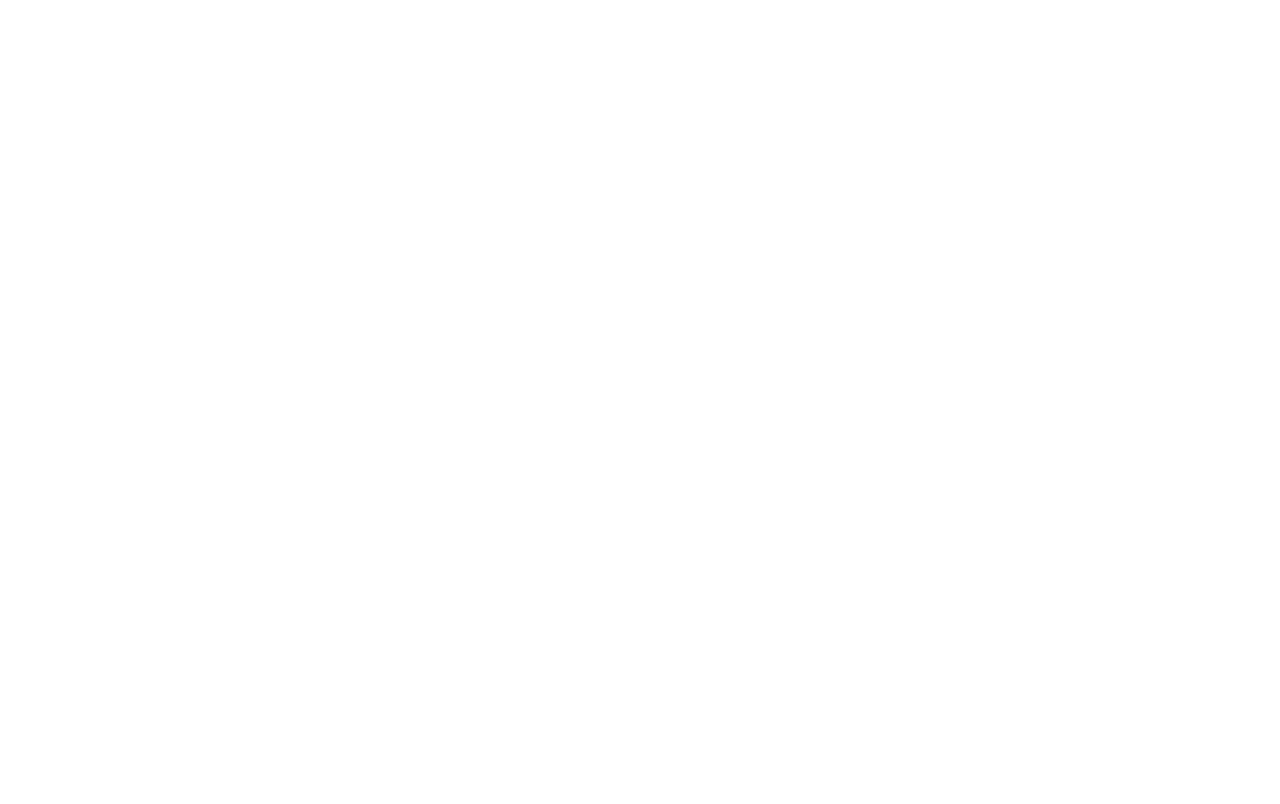
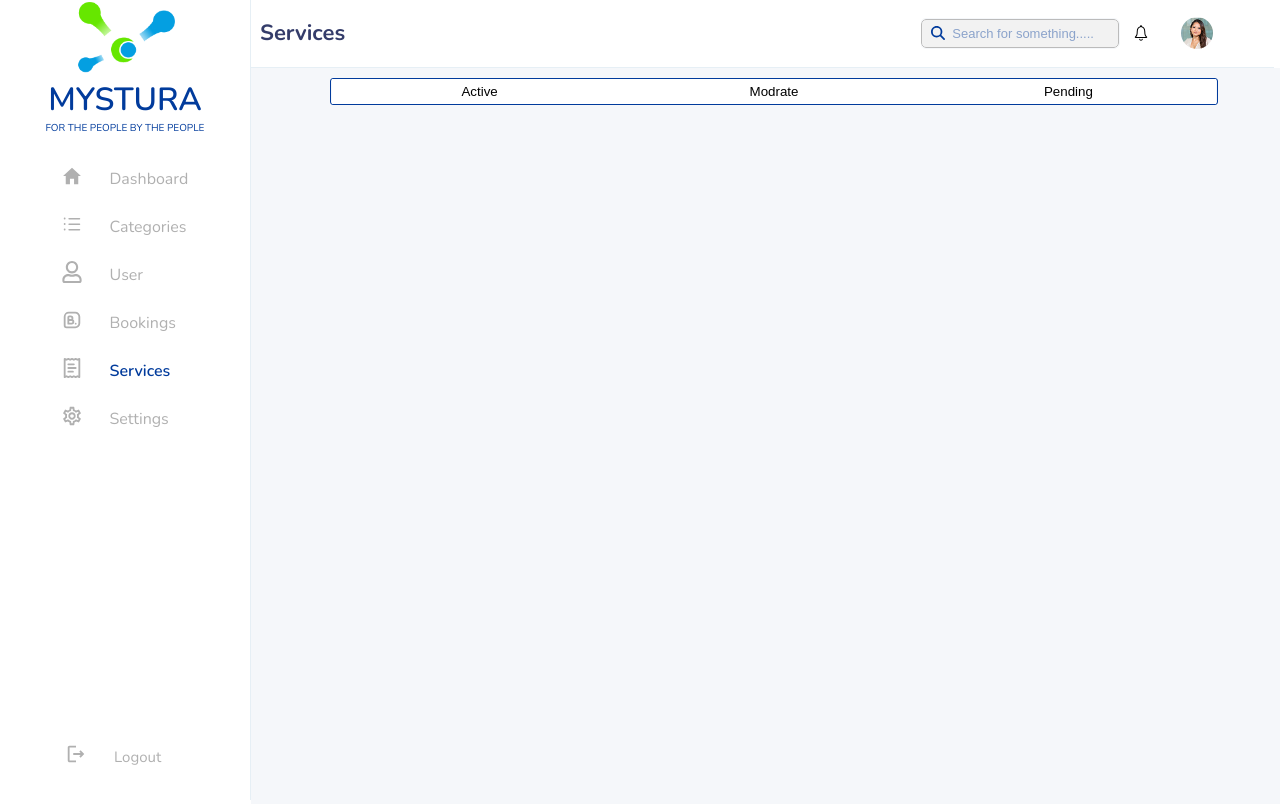
Before and after one commit to Tahanaz0/Mystura, a React (Vite) app: page /services in a window 1280 px wide. Before the commit this address had no page. Shown: the top 804 px of the page. Built offline with nearby package versions, Linux system fonts and the light colour scheme.

Commit message:
'services-page'

```diff
--- a/src/App.jsx
+++ b/src/App.jsx
@@ -3,6 +3,7 @@
 import Login from './component/login/Login';
 import Dashboard from './component/dashboard/Dashboard';
 import SideBar from './component/sideBar/sideBar';
+import Services from "./component/services/Services";
 import Header from './component/Header/Header';
 import User from './component/user/User';
 import Categories from './component/categories/Categories';
@@ -13,7 +14,7 @@
     <>
       <Header />
       <div style={{ display: 'flex' }}>
-        <SideBar/>
+        <SideBar />
         <div className="main-content">
           {children}
         </div>
@@ -30,7 +31,7 @@
         path="/dashboard"
         element={
           <LayoutWithHeaderSidebar>
-            <Dashboard/>
+            <Dashboard />
           </LayoutWithHeaderSidebar>
         }
       />
@@ -38,19 +39,28 @@
         path="/categories"
         element={
           <LayoutWithHeaderSidebar>
-            <Categories/>
+            <Categories />
           </LayoutWithHeaderSidebar>
         }
       />
-       <Route
+      <Route
         path="/user"
         element={
           <LayoutWithHeaderSidebar>
-            <User/>
+            <User />
+          </LayoutWithHeaderSidebar>
+        }
+      />
+      <Route
+        path="/services"
+        element={
+          <LayoutWithHeaderSidebar>
+            <Services />
           </LayoutWithHeaderSidebar>
         }
       />
     </Routes>
+
   );
 }
 
--- a/src/component/Header/header.css
+++ b/src/component/Header/header.css
@@ -69,17 +69,17 @@
   position: relative;
   width: 100%;
   max-width: 180px;
-  flex-shrink: 1;
+  /* flex-shrink: 1; */
 }
 
 .custom-input {
-  width: 85%;
-  padding: 6px 6px 6px 28px;
+  width: 89%;
+  padding: 6px 6px 6px 30px;
   font-size: 13px;
   border: 1px solid #bbb;
   background-color: #f2f2f2;
   color: #333;
-  border-radius: 6px;
+  /* border-radius: 2px; */
   outline: none;
 }
 
--- /dev/null
+++ b/src/component/services/Services.jsx
@@ -0,0 +1,19 @@
+import React from "react";
+import './service.css'
+const Services = () => {
+    return (
+        <>
+            <div className="service-main">
+                <div>
+                    <div className="service-btn">
+                        <button className="btn1">Active</button>
+                        <button className="btn1">Modrate</button>
+                        <button className="btn1">Pending</button>
+                    </div>
+                </div>
+            </div>
+        </>
+    )
+
+}
+export default Services
--- /dev/null
+++ b/src/component/services/service.css
@@ -0,0 +1,59 @@
+.service-main {
+    margin-top: 60px;
+    margin-left: 243px;
+    background: #F5F7FA;
+    width: 80vw;
+    min-height: 100vh;
+    overflow-x: hidden;
+    text-align: center;
+    padding: 10px;
+    display: flex;
+    flex-direction: column;
+    align-items: center;
+}
+
+.service-btn {
+    width: 100%; /* fix width */
+    /* background-color: rgb(139, 101, 50); */
+    display: flex;
+    justify-content: center;
+    align-items: center;
+    border: 1.5px solid #013B9C;
+    border-radius: 3px;
+}
+
+.btn1 {
+    border: none;
+    background-color: white;
+    width: 23vw;
+    /* margin: 5px; */
+    padding-top: 5px;
+    padding-bottom: 5px;
+}
+.btn1:hover{
+    background-color: #013B9C;
+    color: white;
+}
+
+
+
+
+
+
+
+@media (max-width: 768px) {
+    .service-main {
+        margin-left: 0; /* Remove sidebar space on small screens */
+        width: 100vw;
+        padding: 10px;
+    }
+
+    .service-btn {
+        flex-direction: column;
+        gap: 8px;
+    }
+
+    .btn1 {
+        width: 50vw; /* Full width buttons */
+    }
+}
--- a/src/component/sideBar/SideBar.jsx
+++ b/src/component/sideBar/SideBar.jsx
@@ -30,9 +30,13 @@
           </NavLink>
         </li>
         <li>
-          <NavLink to="/user" className={({ isActive }) => isActive ? "side-bar-list-item active" : "side-bar-list-item"}>
+          {/* <NavLink to="/user" className={({ isActive }) => isActive ? "side-bar-list-item active" : "side-bar-list-item"}>
             <span className="side-bar-icon-col"><FaRegUser className="side-bar-list-icon" /></span>
-            <span className="side-bar-text-col2">Users</span>
+            <span className="side-bar-text-col">Users</span>
+          </NavLink> */}
+           <NavLink to="/user" className={({ isActive }) => isActive ? "side-bar-list-item active" : "side-bar-list-item"}>
+            <span className="side-bar-icon-col"><FaRegUser className="side-bar-list-icon" /></span>
+            <span className="side-bar-text-col">User</span>
           </NavLink>
         </li>
         <li>
--- a/src/component/sideBar/sideBar.css
+++ b/src/component/sideBar/sideBar.css
@@ -53,18 +53,19 @@
 }
 
 .side-bar-list-item {
-  padding: 10px 20px;
-  font-size: 15px;
+  padding: 10px 15px;
+  /* font-size: 15px; */
   color: #b0b0b0;
-  border-radius: 8px;
+  /* border-radius: 8px; */
   cursor: pointer;
   display: flex;
   align-items: center;
-  font-weight: 400;
+  /* font-weight: 400; */
   text-decoration: none;
+  /* justify-content: space-between; */
   transition: background 0.2s, color 0.2s;
   width: 100%;
-  gap: 10px;
+  gap: 15px;
 }
 
 .side-bar-list-icon {
@@ -73,9 +74,10 @@
   color: #b0b0b0;
   transition: color 0.2s;
 }
-.side-bar-text-col2{
-  padding-left: 20px;
-}
+/* .side-bar-text-col2{
+
+  text-align: center;
+} */
 
 .side-bar-list-item.active,
 .side-bar-list-item:hover {
@@ -118,10 +120,11 @@
   cursor: pointer;
   display: flex;
   align-items: center;
+  justify-content: space-between;
   font-weight: 400;
   text-decoration: none;
-  width: 130px;
-  gap: 10px;
+  width: 120px;
+  gap: 15px;
 }
 
 .side-bar-logout-item .side-bar-list-icon {
@@ -152,16 +155,18 @@
 }
 
 .side-bar-icon-col {
-  display: flex;
+  /* display: flex;
   align-items: center;
-  justify-content: center;
-  min-width: 24px;
-  margin-right: 12px;
+  justify-content: center; */
+  /* min-width: 24px; */
+  /* margin-right: 12px; */
 }
 
 .side-bar-text-col {
   display: flex;
   align-items: center;
+  /* background-color: #d32f2f; */
+  width: 80px;
 }
 
 @media screen and (max-width: 900px) {
--- a/src/component/user/user.css
+++ b/src/component/user/user.css
@@ -2,12 +2,13 @@
     background: white;
     /* padding: 10px; */
     /* box-shadow: 0 4px 12px rgba(0, 0, 0, 0.05); */
-    /* overflow: auto; */
+    overflow: auto;
     /* font-family: "Poppins"; */
-    /* border-collapse: collapse; */
+    border-collapse: collapse;
     margin-left: 240px;
     margin-top: 70px;
     width: 80vw;
+    /* margin: 30PX; */
     font-family: "Nunito", sans-serif;
 
   }
```
